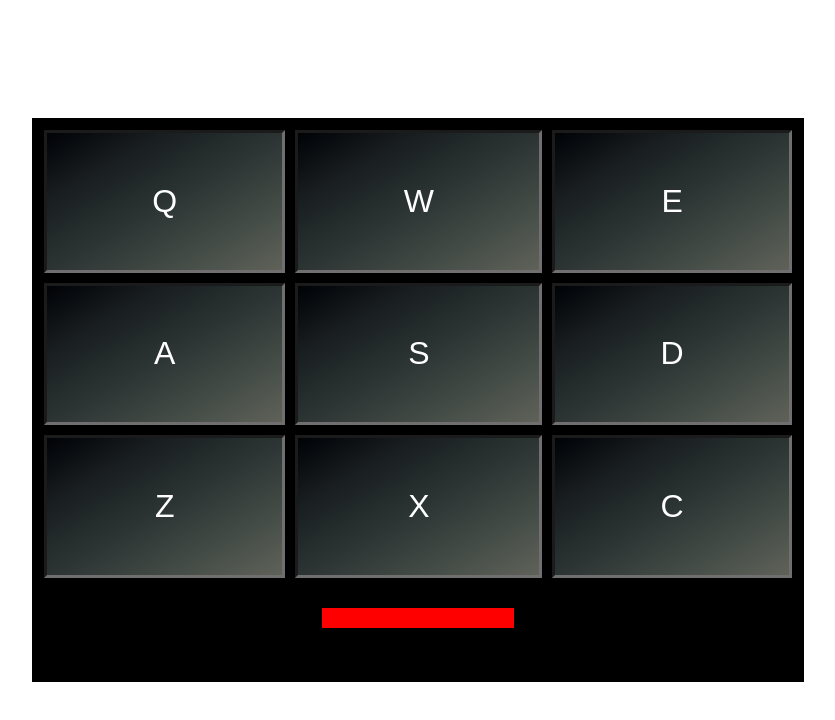
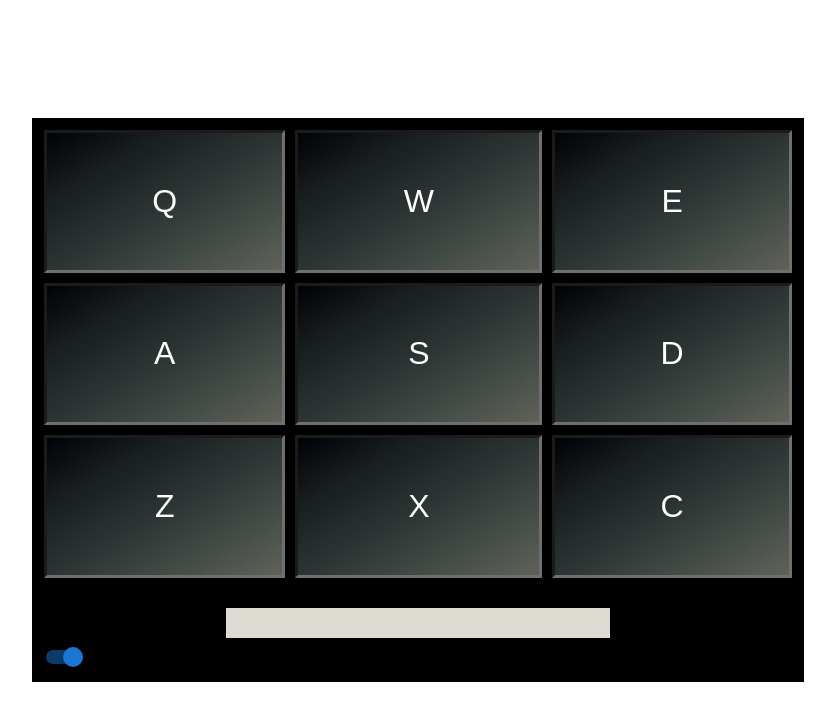
Before and after one commit to ninebarb4/drum-machine, a React (Create React App) app: page / in a window 1280 px wide. Shown: the top 720 px of the page, without its empty margins (222-1057 px from the left). Built offline with nearby package versions, Linux system fonts and the light colour scheme.

Commit message:
add MUI package and add switch icon

```diff
--- a/package.json
+++ b/package.json
@@ -3,6 +3,9 @@
   "version": "0.1.0",
   "private": true,
   "dependencies": {
+    "@emotion/react": "^11.9.0",
+    "@emotion/styled": "^11.8.1",
+    "@mui/material": "^5.6.0",
     "@testing-library/jest-dom": "^5.14.1",
     "@testing-library/react": "^11.2.7",
     "@testing-library/user-event": "^12.8.3",
--- /dev/null
+++ b/src/BankSwitch.js
@@ -0,0 +1,23 @@
+import React, { useState } from 'react';
+import Switch from '@mui/material/Switch';
+
+export default function BankSwitch() {
+  const [checked, setChecked] = useState(true);
+
+  const handleChange = (event) => {
+    if(checked){
+        setChecked(false);
+    }else if (!checked){
+        setChecked(true);
+    }
+
+  };
+
+  return (
+    <Switch
+      checked={checked}
+      onChange={handleChange}
+      /*inputProps={{ 'aria-label': 'controlled' }}*/
+    />
+  );
+}
--- a/src/DrumMachine.js
+++ b/src/DrumMachine.js
@@ -1,6 +1,12 @@
 import React from 'react';
 import './appWrapper.css';
 import DrumPad from './DrumPad';
+import Switch from '@mui/material/Switch';
+import FormGroup from '@mui/material/FormGroup';
+import FormControlLabel from '@mui/material/FormControlLabel';
+import FormControl from '@mui/material/FormControl';
+import FormLabel from '@mui/material/FormLabel';
+import BankSwitch from './BankSwitch';
 
 
 export default function DrumMachine(props) {
@@ -10,6 +16,9 @@ export default function DrumMachine(props) {
             <div id="display">
                 {props.soundText}
             </div>
+            <div>
+                <BankSwitch />
+            </div>
         </div>
     )
 }
--- a/src/appWrapper.css
+++ b/src/appWrapper.css
@@ -11,13 +11,14 @@
 }
 
 #display {
-    color: white;
+    color: black;
     text-align: center;
-    min-height: 20px;
-    max-width: 25%;
-    background-color: red;
+    min-height: 30px;
+    max-width: 50%;
+    background-color: #dedbd3;
     display: block;
     margin: 0 auto;
+    font-size: 1.5em;
 
 
 }
```
Also changed, not shown: 1 other file (tests, documents, lock files or other folders).
